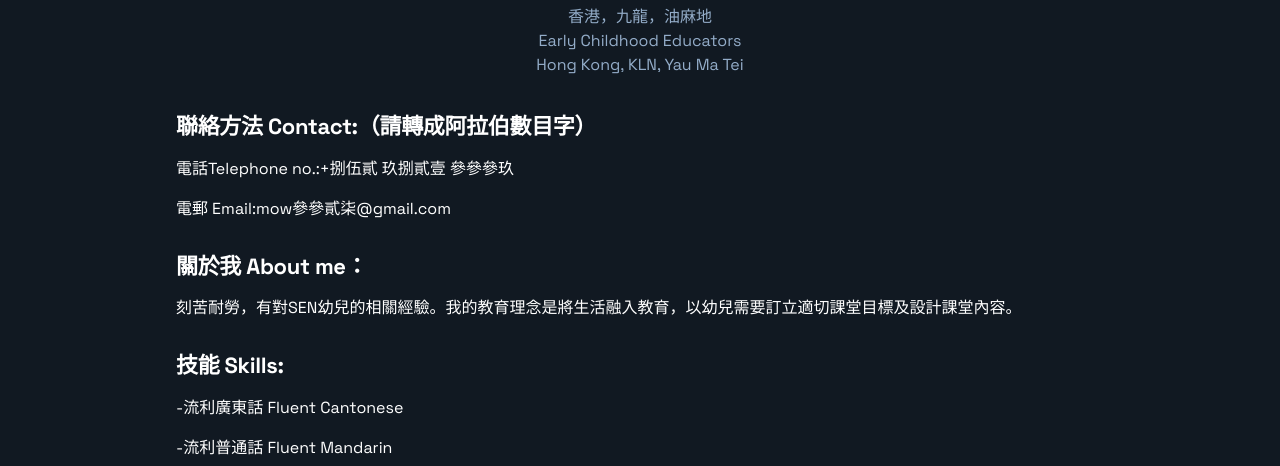
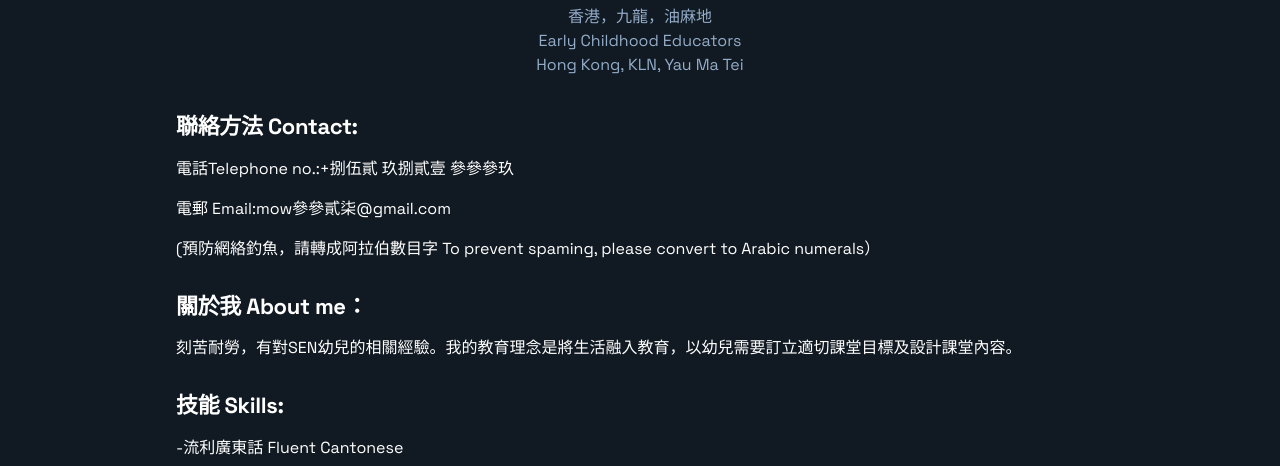
Before and after one commit to mowchichung/mowchichung.github.io, a plain HTML site: page index.htm in a window 1280 px wide. Shown: the part 334-800 px from the top of the page. Drawn offline with nearby package versions, Linux system fonts and the light colour scheme.

Commit message:
Update index.htm

```diff
--- a/index.htm
+++ b/index.htm
@@ -64,11 +64,13 @@
                 </div>
               </div>
             </div>
-				              <h2 class="text-white text-[22px] font-bold leading-tight tracking-[-0.015em] px-4 pb-3 pt-5">聯絡方法 Contact:（請轉成阿拉伯數目字）</h2>
+				              <h2 class="text-white text-[22px] font-bold leading-tight tracking-[-0.015em] px-4 pb-3 pt-5">聯絡方法 Contact:</h2>
 		     <p class="text-white text-base font-normal leading-normal pb-3 pt-1 px-4">
 			     電話Telephone no.:+捌伍貳 玖捌貳壹 參參參玖
 			       <p class="text-white text-base font-normal leading-normal pb-3 pt-1 px-4">
 				電郵 Email:mow參參貳柒@gmail.com
+				         <p class="text-white text-base font-normal leading-normal pb-3 pt-1 px-4">
+						 (預防網絡釣魚，請轉成阿拉伯數目字 To prevent spaming, please convert to Arabic numerals）
 		   </p>
 		   </p>
 		   </p>
```
